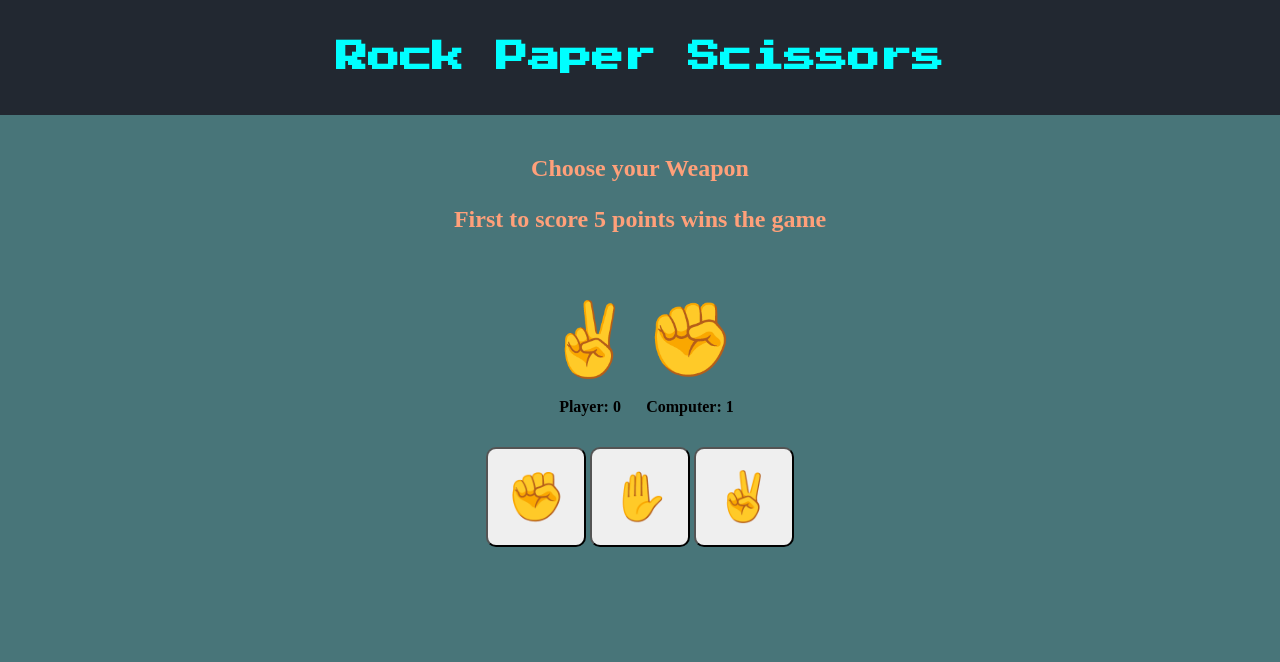
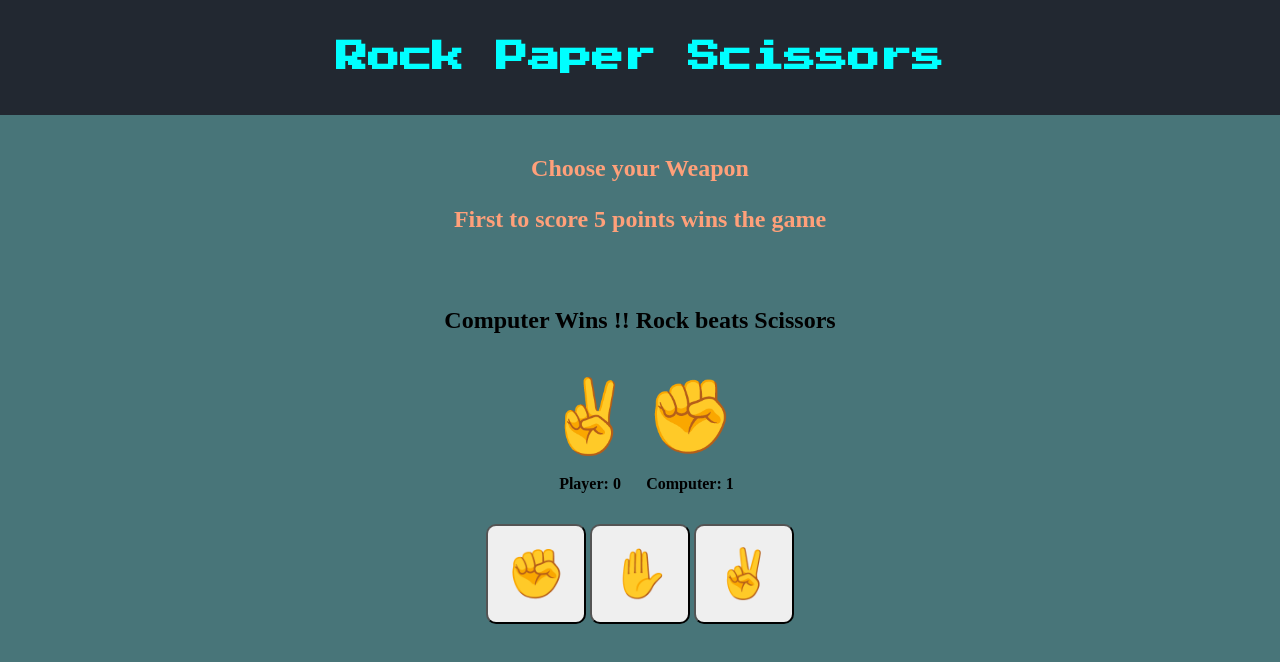
Before and after one commit to Pulkit426/rockPaperScissor, a plain HTML site: page index.html in a window 1280 px wide. Both pictures are taken after a click on the button "✌️". Drawn offline with Linux system fonts and the light colour scheme.

Commit message:
add score information

```diff
--- a/index.html
+++ b/index.html
@@ -18,6 +18,10 @@
         <div class="info">
             Choose your Weapon
             <p>First to score 5 points wins the game</p>
+        </div>
+
+        <div class="score-info">
+
         </div>
 
         <div class="score-container">
--- a/main.js
+++ b/main.js
@@ -22,6 +22,8 @@ function playRound(playerSelection, computerSelection){
         playerCurrentScore+=1
         playerScoreCount.textContent = playerCurrentScore
 
+        scoreInfo.textContent = `Player Wins !! ${playerSelection} beats ${computerSelection}`
+
         console.log(`Player Wins !! ${playerSelection} beats ${computerSelection}`)
     }
 
@@ -32,11 +34,17 @@ function playRound(playerSelection, computerSelection){
     ){
         computerCurrentScore+=1
         computerScoreCount.textContent = computerCurrentScore
+
+        scoreInfo.textContent = `Computer Wins !! ${computerSelection} beats ${playerSelection}`
         console.log(`Computer Wins !! ${computerSelection} beats ${playerSelection}`)
     }
 
-    else if(playerSelection === computerSelection)
-    console.log("It's a Tie")
+    else if(playerSelection === computerSelection){
+        scoreInfo.textContent = "It's a Tie"
+        console.log("It's a Tie")
+
+    }
+
 }
 
 function getSign(choice) {
@@ -61,3 +69,4 @@ console.log(playerSign, computerSign)
 
 const playerScoreCount = document.querySelector('#playerScoreCount')
 const computerScoreCount = document.querySelector('#computerScoreCount')
+const scoreInfo = document.querySelector('.score-info')
--- a/styles.css
+++ b/styles.css
@@ -35,6 +35,13 @@ body{
     color: lightsalmon;
 }
 
+.score-info{
+    font-size: 24px;
+    font-weight: 700;
+    margin-bottom: 30px;
+    padding: 10px;
+}
+
 .score-container{
     display: flex;
     justify-content: center;
```
